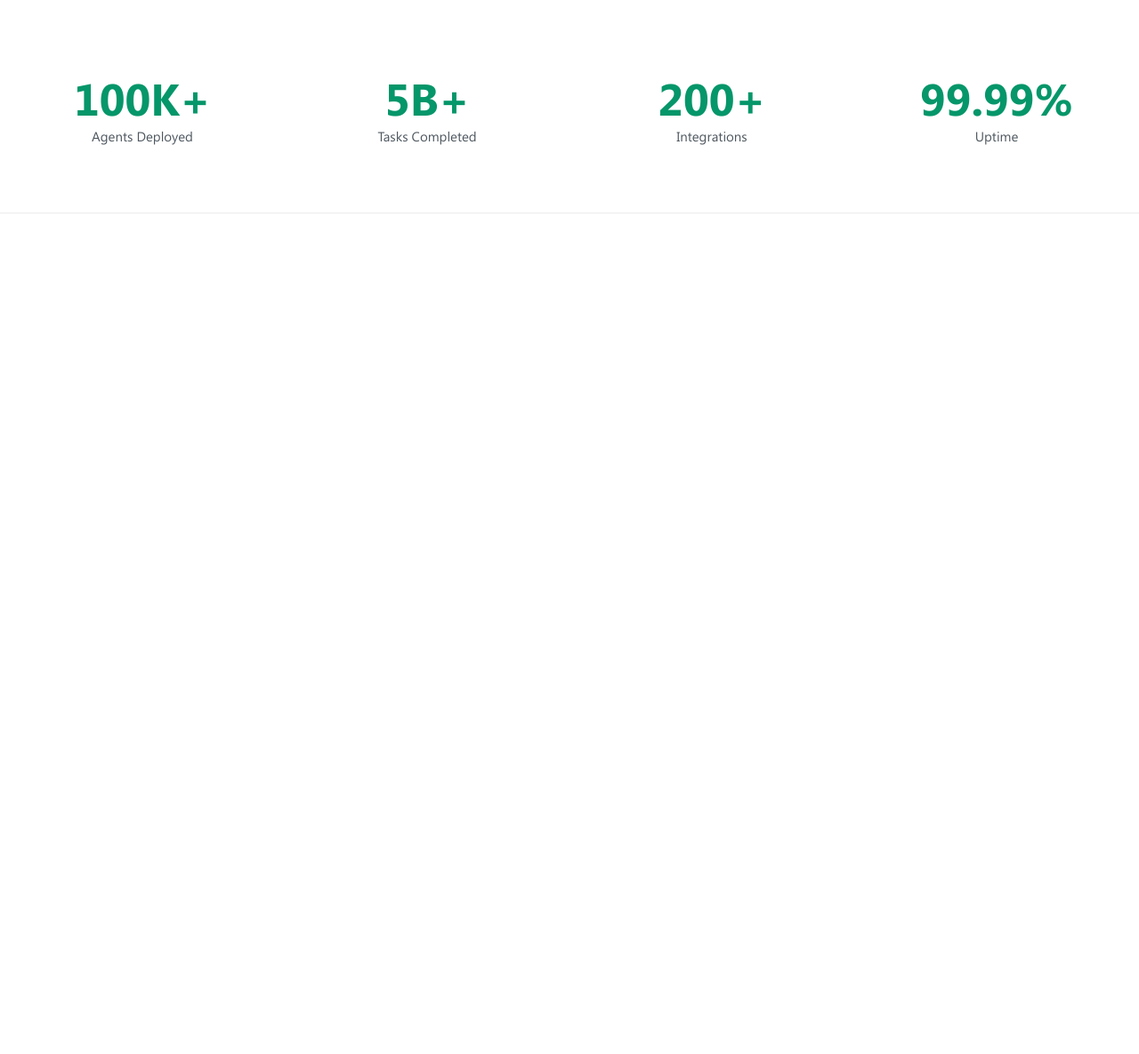
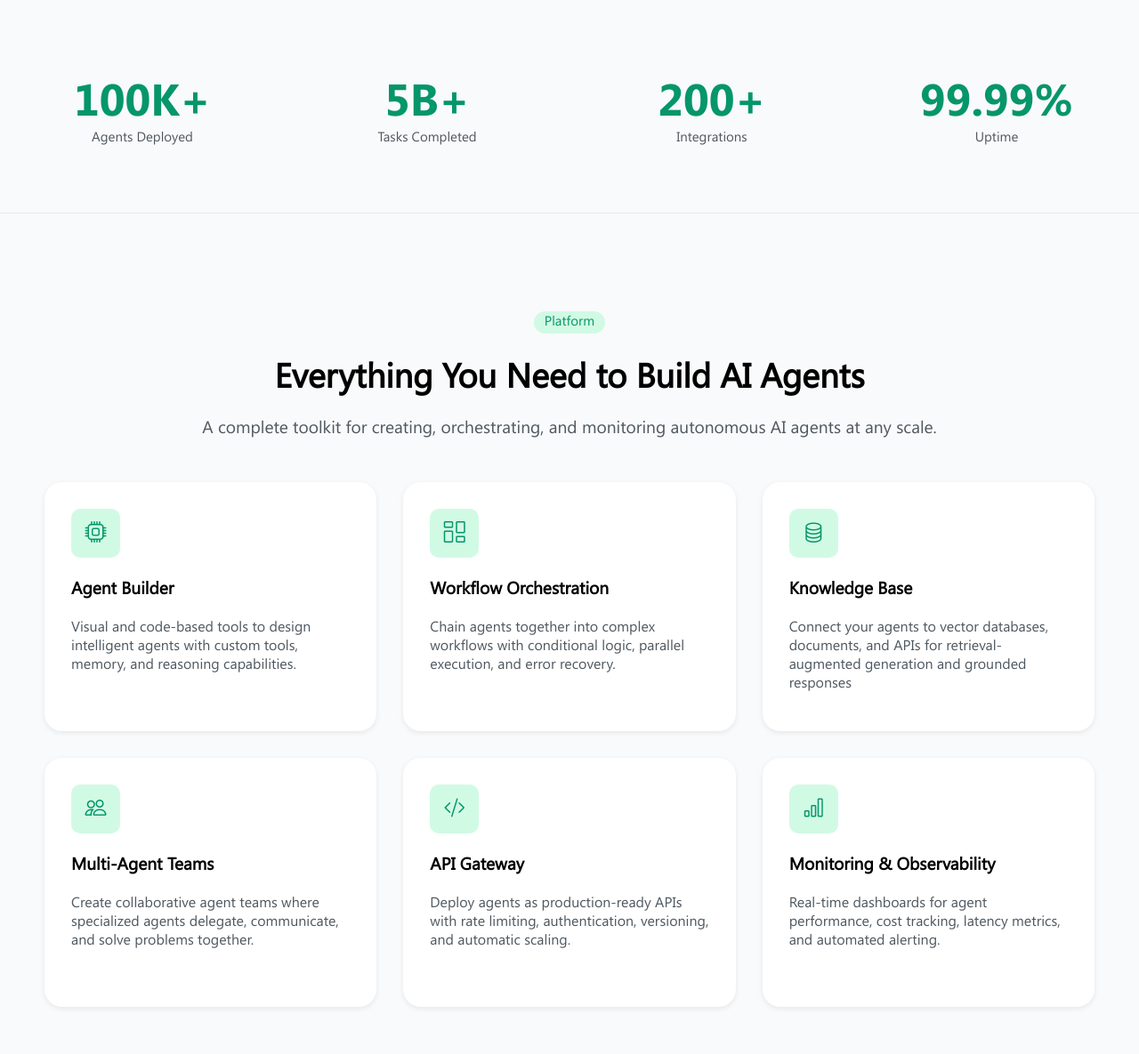
Before and after one commit to NexusSoft204/Auto_Autonomous, a plain HTML site: page index.html in a window 1280 px wide. Shown: the whole page at 89% size. Before the commit the page ends 800 px from the top, so only its background shows below. Drawn offline with nearby package versions, Linux system fonts and the light colour scheme.

Commit message:
add Platform section

```diff
--- a/assets/css/master.css
+++ b/assets/css/master.css
@@ -1,8 +1,10 @@
+ /* <!-- start__Numbers_section --> */
 .numbers{
     width: 100%;
     height: 240px;
     border-bottom: 1px solid rgba(128, 128, 128, 0.154);
     display: flex;
+    background-color: #F9FAFB;
 
     >div{
         flex: 1;
@@ -22,3 +24,88 @@
 
     }
 }
+ /* <!-- end__Numbers_section --> */
+/* <!-start--of----platform----section--> */
+
+.platform{
+    width: 100%;
+    min-height: 100vh;
+    background-color: #F9FAFB;
+    padding-block:110px;
+    .platform_div{
+        display: flex;
+        align-items: center;
+        justify-content: center;
+        flex-direction: column;
+        width: 100%;
+        gap: 20px;
+        >span{
+            width: 80px;
+            height: 25px;
+            background-color:#D1FAE5 ;
+            color: var(--green-color);
+            border-radius:20px ;
+            text-align: center;
+            font-family: var(--segoe-normall);
+            font-size: 15px;
+        }
+        >h4{
+            font-family:var(--segoe-normall);
+            font-size:38px;
+        }
+        >p{
+            font-family: var(--segoe-normall);
+            color: var(--dark-gray);
+            font-size:larger;
+            width: 65%;
+            text-align: center;
+        }
+    }
+}
+.charts{
+    width:100%;
+    display: grid;
+    grid-template-columns:repeat(3,1fr);
+    grid-template-rows: repeat(2,280px);
+    gap:30px ;
+    padding:50px ;
+    >div{
+        background-color:#FFFFFF;
+        border-radius: 20px;
+        box-shadow:0 2px 6px rgb(0,0,0,0.08);
+        transition: 0.3s;
+        padding: 30px;
+        display: flex;
+        flex-direction: column;
+        gap: 20px;
+        >span{
+            width: 55px;
+            height: 55px;
+            background-color:#D1FAE5;
+            color: var(--green-color);
+            display: flex;
+            align-items: center;
+            justify-content: center;
+            border-radius:10px ;
+            font-weight: 900;
+            font-size: x-large;
+            transition: 0,3s;
+        }
+        >h6{
+            font-size:larger;
+            font-family: var(--segoe-normall);
+        }
+        >p{
+            font-family: var(--segoe-normall);
+            color:var(--dark-gray) ;
+        }
+    }
+     >div:hover{
+           box-shadow:0 4px 15px rgb(0,0,0,0.15);
+           >span{
+            background-color: var(--green-color);
+            color: var(--white-color);
+           }
+        }
+}
+     /* <!----end--of----platform----section---- --> */
--- a/index.html
+++ b/index.html
@@ -6,8 +6,10 @@
     <title>Document</title>
     <link rel="stylesheet" href="assets/css/normalize.css">
     <link rel="stylesheet" href="assets/css/master.css">
+    <link rel="stylesheet" href="https://cdn.jsdelivr.net/npm/bootstrap-icons@1.13.1/font/bootstrap-icons.min.css">
 </head>
 <body>
+    <!-- start__Numbers_section -->
     <section class="numbers">
         <div>
             <h6>100K+</h6>
@@ -26,6 +28,47 @@
             <span>Uptime</span>
         </div>
     </section>
-
+    <!-- end__Numbers_section -->
+     <!-- ---start--of----platform----section---- -->
+     <section class="platform">
+        <div class="platform_div">
+            <span>Platform</span>
+            <h4>Everything You Need to Build AI Agents</h4>
+            <p>A complete toolkit for creating, orchestrating, and monitoring autonomous AI agents at any scale.</p>
+        </div>
+        <section class="charts">
+            <div>
+                <span><i class="bi bi-cpu"></i></span>
+                <h6>Agent Builder</h6>
+                <p>Visual and code-based tools to design intelligent agents with custom tools, memory, and reasoning capabilities.</p>
+            </div>
+            <div>
+                <span><i class="bi bi-columns-gap"></i></span>
+                <h6>Workflow Orchestration</h6>
+                <p>Chain agents together into complex workflows with conditional logic, parallel execution, and error recovery.</p>
+            </div>
+            <div>
+                <span><i class="bi bi-database"></i></span>
+                <h6>Knowledge Base</h6>
+                <p>Connect your agents to vector databases, documents, and APIs for retrieval-augmented generation and grounded responses</p>
+            </div>
+            <div>
+                <span><i class="bi bi-people"></i></span>
+                <h6>Multi-Agent Teams</h6>
+                <p>Create collaborative agent teams where specialized agents delegate, communicate, and solve problems together.</p>
+            </div>
+            <div>
+                <span><i class="bi bi-code-slash"></i></span>
+                <h6>API Gateway</h6>
+                <p>Deploy agents as production-ready APIs with rate limiting, authentication, versioning, and automatic scaling.</p>
+            </div>
+            <div>
+                <span><i class="bi bi-bar-chart"></i></span>
+                <h6>Monitoring & Observability</h6>
+                <p>Real-time dashboards for agent performance, cost tracking, latency metrics, and automated alerting.</p>
+            </div>
+        </section>
+     </section>
+     <!-- ---end--of----platform----section---- -->
 </body>
 </html>
```
